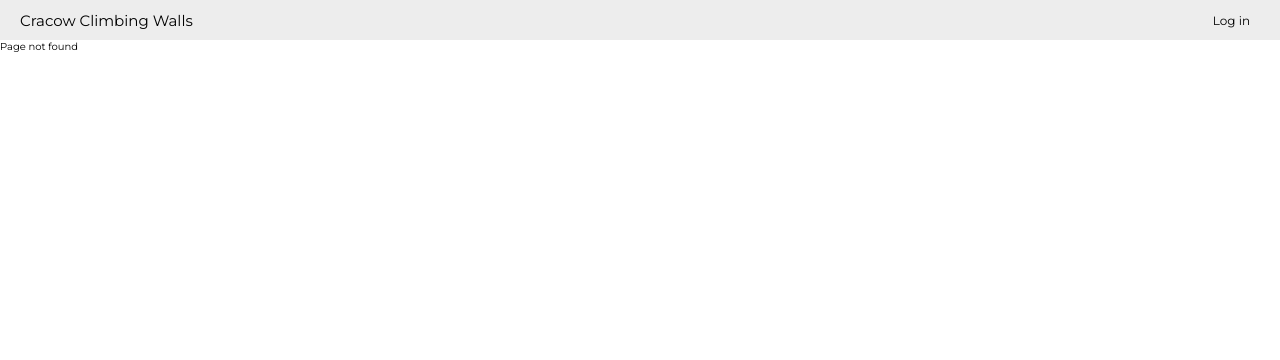
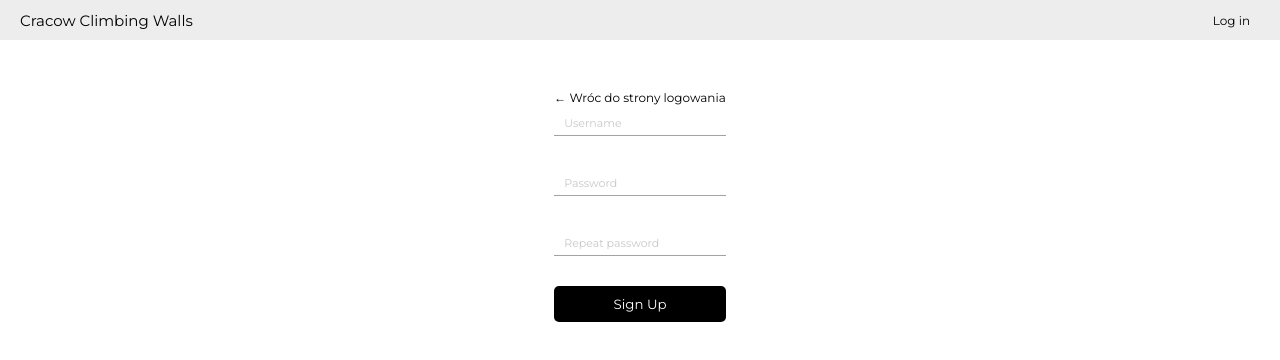
Before and after one commit to aniawojcik002/ClimbingWallsMap, a React (Create React App) app: page /signup in a window 1280 px wide. Before the commit this address had no page. Shown: the top 360 px of the page. Built offline with nearby package versions, Linux system fonts and the light colour scheme.

Commit message:
feat: :sparkles: Add login and sign up functionality
Add login and sign up functionality working with firebase

```diff
--- a/package.json
+++ b/package.json
@@ -6,6 +6,7 @@
     "@testing-library/jest-dom": "^5.16.5",
     "@testing-library/react": "^13.4.0",
     "@testing-library/user-event": "^13.5.0",
+    "firebase": "^9.17.2",
     "leaflet": "^1.9.3",
     "localforage": "^1.10.0",
     "match-sorter": "^6.3.1",
--- a/src/App.js
+++ b/src/App.js
@@ -7,6 +7,8 @@ import "./App.css";
 import MapComponent from "./MapComponent";
 import Header from "./Header";
 import Login from './Login';
+import SignUp from "./SignUp";
+import UserDashboard from "./UserDashboard";
 
 function App() {
   return (
@@ -16,6 +18,8 @@ function App() {
         <Route path="/" element={<MapComponent />} />
           <Route path="/map" element={<MapComponent />} />
           <Route path="/login" element={<Login />} />
+          <Route path="/signup" element={<SignUp />} />
+          <Route path="/userDashboard" element={<UserDashboard />} />
           <Route path="*" element={"Page not found"} />
       </Routes>
     </>
--- /dev/null
+++ b/src/AuthDetails.jsx
@@ -0,0 +1,36 @@
+import { onAuthStateChanged, signOut } from 'firebase/auth';
+import React, {useEffect, useState} from 'react';
+import {auth} from './firebase';
+
+import { Navigate } from "react-router-dom";
+
+import UserDashboard from './UserDashboard';
+
+const AuthDetails = () => {
+  const [authUser, setAuthUser] =useState(null);
+
+  useEffect(() => {
+    const listen = onAuthStateChanged(auth, (user) => {
+      if (user) {
+          setAuthUser(user)
+        } else {
+          setAuthUser(null)
+        }
+    });
+
+    return () => {
+      listen();
+    }
+  },[])
+  const userSignOut = () => {
+    signOut(auth).then().catch(error => console.log(error))
+  }
+  if (authUser) {
+    <Navigate to="/userDashboard" replace={true} />
+  }
+  // return (
+    // <div>{ authUser ? <Navigate to="/userDashboard" replace={true} /> : <p>Signed-Out</p>}</div>
+  // )
+}
+
+export default AuthDetails
--- a/src/Login.jsx
+++ b/src/Login.jsx
@@ -1,11 +1,34 @@
-import React from "react";
+import React, {useState} from "react";
+import {Link} from "react-router-dom";
 
 import styles from "./Login.module.css";
+import { signInWithEmailAndPassword } from "firebase/auth"
+
+import { auth } from "./firebase";
+import AuthDetails from "./AuthDetails";
 
 const Login = () => {
+  const [email, setEmail] = useState('');
+  const [password, setPassword] = useState('');
+
+  const emailHandler = (e) => {
+    setEmail(e.target.value);
+  }
+  const passwordHandler = (e) => {
+    setPassword(e.target.value);
+  }
+
+  const signIn = (e) => {
+    e.preventDefault();
+    signInWithEmailAndPassword(auth, email, password)
+    .then((userCredential) => {
+      console.log(userCredential)
+    }).catch((error) => console.log(error))
+  }
+
   return (
     <div className={styles.mainWrapper}>
-      <div className={styles.wrapper}>
+      <form onSubmit={signIn} className={styles.wrapper}>
         <div className={styles.textWrapper}>
           <h3 className={styles.welcomeText}>
             Welcome back!</h3>
@@ -17,23 +40,29 @@ const Login = () => {
               type="text"
               id="username"
               name="username"
-              autocomplete="username"
+              autoComplete="username"
               className={styles.username}
+              value={email}
+              onChange={emailHandler}
             ></input>
             <input
               placeholder="Password"
               type="password"
               id="pass"
-              autocomplete="current-password"
+              autoComplete="current-password"
               name="password"
               className={styles.password}
+              value={password}
+              onChange={passwordHandler}
             ></input>
           </div>
-        {/* </div> */}
         <div>
-          <button className={styles.loginButton} type="submit" disabled="disabled">Log in</button>
+          <button className={styles.loginButton} type="submit">Log in</button>
+          <p>Don't have an account?</p>
+          <Link to='/signup'> Register here </Link>
         </div>
-      </div>
+      </form>
+      <AuthDetails/>
     </div>
   );
 };
--- a/src/Login.module.css
+++ b/src/Login.module.css
@@ -47,7 +47,7 @@ input, input[type="text"]:placeholder-shown, input[type="password"]:placeholder-
 }
 
 .loginButton {
-  margin-top: 1rem;
+  margin: 1rem 0;
   padding: 1rem;
   width: 100%;
   border: none;
--- a/src/SignUp.jsx
+++ b/src/SignUp.jsx
@@ -28,7 +28,7 @@ const SignUp = () => {
 
   return (
       <div className={styles.mainWrapper}>
-      <div className={styles.wrapper}>
+      <form onSubmit={signUp} className={styles.wrapper}>
       <Link to="/Login" className={styles.prevPage}>← Wróc do strony logowania</Link>
         <div className={styles.inputWrapper}>
           <input
@@ -38,7 +38,8 @@ const SignUp = () => {
             name="username"
             autoComplete="username"
             className={styles.username}
-            required
+            value={email}
+            onChange={emailHandler}
           ></input>
           <input
             placeholder="Password"
@@ -47,15 +48,16 @@ const SignUp = () => {
             autoComplete="current-password"
             name="password"
             className={styles.password}
-            minlength="8"
-            required
+            minLength="8"
+            value={password}
+            onChange={passwordHandler}
           ></input>
           <input
             placeholder="Repeat password"
             type="password"
             id="pass"
             autoComplete="current-password"
-            minlength="8"
+            minLength="8"
             name="password"
             className={styles.password}
             required
@@ -65,12 +67,11 @@ const SignUp = () => {
           <button
             className={styles.loginButton}
             type="submit"
-            disabled="disabled"
           >
             Sign Up
           </button>
         </div>
-        </div>
+        </form>
       </div>
   );
 };
--- /dev/null
+++ b/src/UserDashboard.jsx
@@ -0,0 +1,9 @@
+import React from 'react'
+
+const userDashboard = () => {
+  return (
+    <div> tu będzie fantastyczny userDashboard</div>
+  )
+}
+
+export default userDashboard
```
Also changed, not shown: 1 other file (tests, documents, lock files or other folders).
